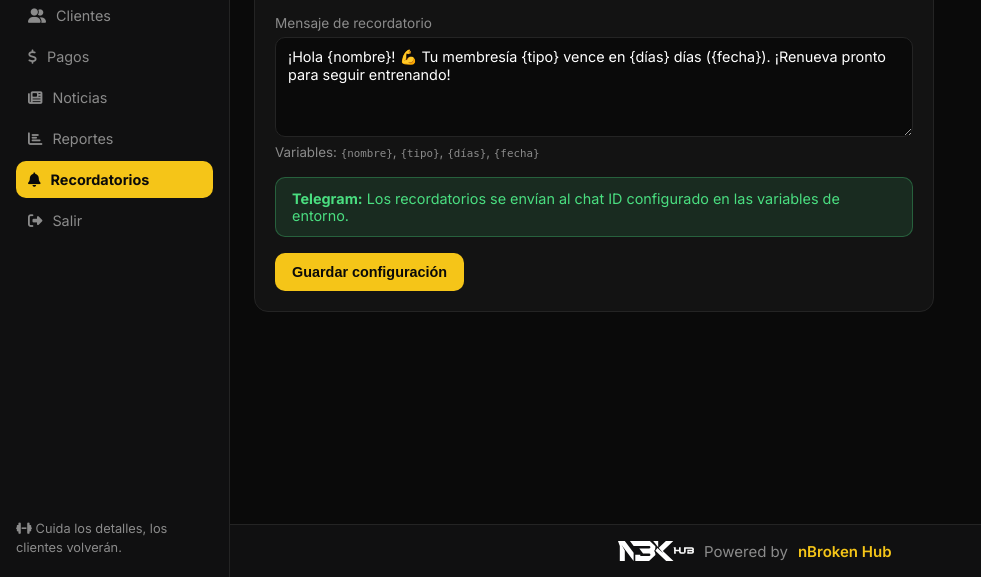
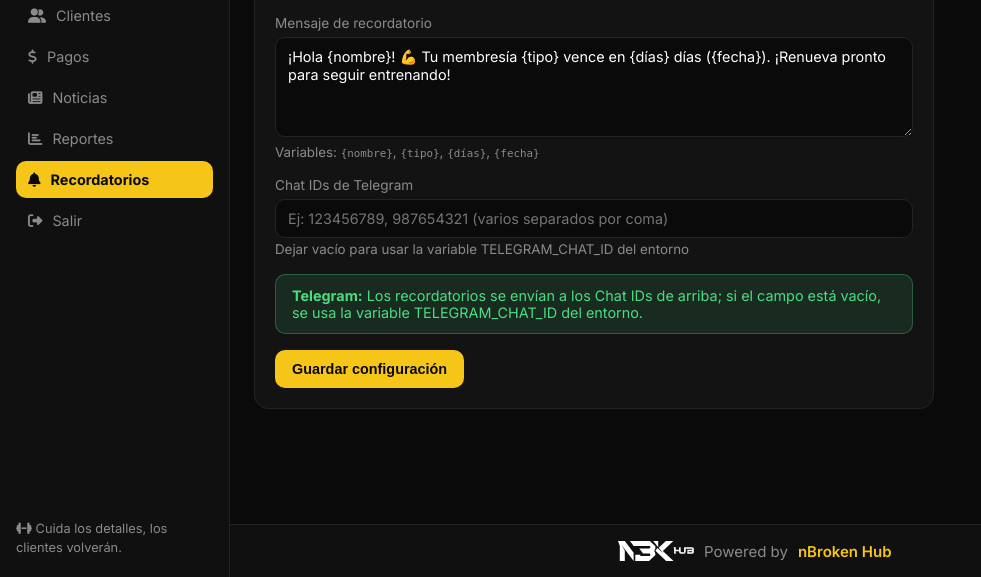
Before and after one commit to rulasflave/gym_portal, a Flask app: page /vitelas/admin/configuracion-recordatorios in a window 1280 px wide. Shown: the part 223-800 px from the top of the page, without its empty margins (0-981 px from the left). Run offline with Flask 3, Linux system fonts and the light colour scheme; the visitor is signed in with stand-in values (Sample User, id 1); data comes from the database, SQL or seed files in the repository.

Commit message:
feat(admin): chat IDs editables en configuracion recordatorios

```diff
--- a/routes/configuracion.py
+++ b/routes/configuracion.py
@@ -16,6 +16,7 @@ def configuracion_recordatorios():
         config.horario_envio = request.form.get('horario_envio', '09:00')
         config.activo = request.form.get('activo') == 'on'
         config.mensaje_recordatorio = request.form.get('mensaje_recordatorio', '')
+        config.chat_ids = request.form.get('chat_ids', '').strip()
 
         db.session.commit()
         flash('Configuración actualizada exitosamente', 'success')
--- a/templates/admin/configuracion_recordatorios.html
+++ b/templates/admin/configuracion_recordatorios.html
@@ -28,8 +28,15 @@
             <small style="color: var(--text-secondary);">Variables: <code>{nombre}</code>, <code>{tipo}</code>, <code>{días}</code>, <code>{fecha}</code></small>
         </div>
 
+        <div style="margin-top:16px;">
+            <label class="admin-label">Chat IDs de Telegram</label>
+            <input class="admin-input" type="text" name="chat_ids" value="{{ config.chat_ids or '' }}"
+                   placeholder="Ej: 123456789, 987654321 (varios separados por coma)">
+            <small style="color: var(--text-secondary);">Dejar vacío para usar la variable TELEGRAM_CHAT_ID del entorno</small>
+        </div>
+
         <div class="admin-flash admin-flash-success" style="margin-top:16px;">
-            <strong>Telegram:</strong> Los recordatorios se envían al chat ID configurado en las variables de entorno.
+            <strong>Telegram:</strong> Los recordatorios se envían a los Chat IDs de arriba; si el campo está vacío, se usa la variable TELEGRAM_CHAT_ID del entorno.
         </div>
 
         <div style="margin-top:16px;">
```
Also changed, not shown: tests/test_admin.py (+18 -0 lines).
